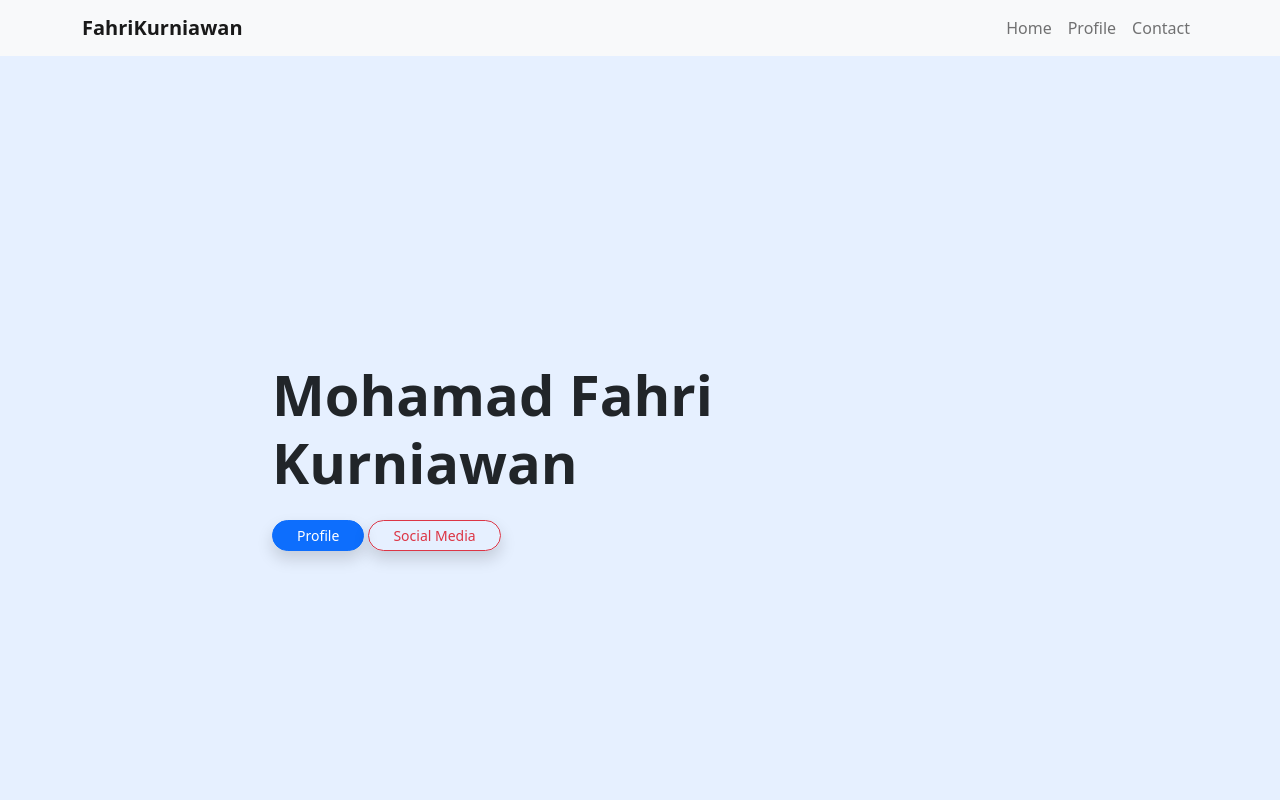
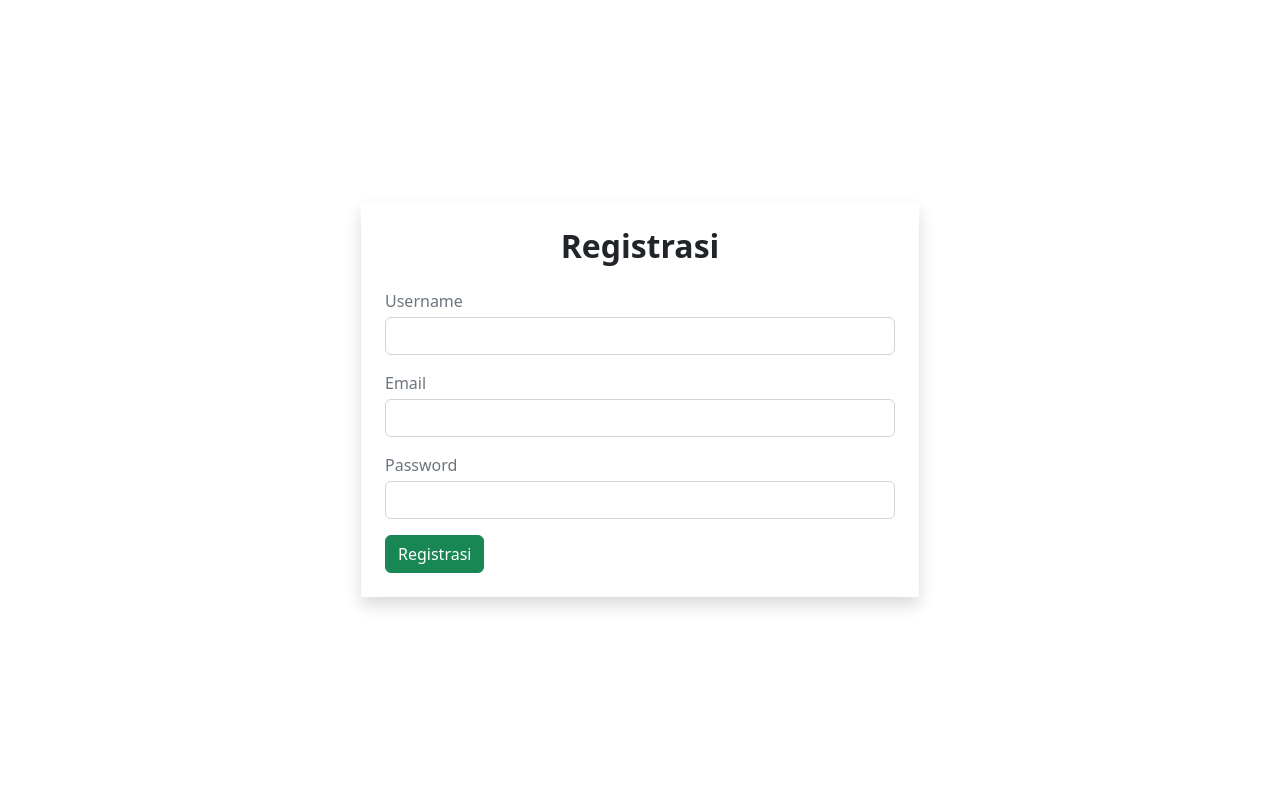
Before and after one commit to fahrikurniawan99/fahri-reactjs, a React (Create React App) app: page / in a window 1280 px wide. Shown: the top 800 px of the page. Built offline with nearby package versions, Linux system fonts and the light colour scheme.

Commit message:
Tugas RegistrasiForm

```diff
--- a/src/App.js
+++ b/src/App.js
@@ -1,10 +1,11 @@
-import TugasPortofolio from './Tugas-Portofolio';
+import FormRegistrasi from './Tugas-FormRegistrasi/FormRegistrasi';
 
 function App() {
   return (
     <div>
       {/* <Component/> */}
-      <TugasPortofolio/>
+      {/* <TugasPortofolio/> */}
+      <FormRegistrasi />
     </div>
   );
 }
--- /dev/null
+++ b/src/Tugas-FormRegistrasi/FormRegistrasi.jsx
@@ -0,0 +1,125 @@
+import React from "react";
+import * as Validator from "validatorjs";
+
+class FormRegistrasi extends React.Component {
+  state = {
+    username: "",
+    email: "",
+    password: "",
+    errors: "",
+  };
+
+  handleOnChange = (e) => {
+    const target = e.target;
+    const value = target.value;
+    const name = target.name;
+    this.setState({
+      [name]: value,
+    });
+  };
+
+  validation = (username, email, password) => {
+    const data = {
+      username,
+      email,
+      password,
+    };
+
+    const rules = {
+      username: "required|min:5",
+      email: "required|email",
+      password: "required|min:8",
+    };
+
+    const validation = new Validator(data, rules);
+
+    if (validation.passes()) {
+      const { username, email, password } = this.state;
+      alert(`Username : ${username}\nEmail : ${email}\nPassword : ${password}`);
+      this.setState({
+        username: "",
+        email: "",
+        password: "",
+        errors: "",
+      });
+    } else {
+      this.setState({
+        errors: validation.errors.all(),
+      });
+    }
+  };
+
+  handleSubmit = (e) => {
+    e.preventDefault();
+    const { username, email, password } = this.state;
+    this.validation(username, email, password);
+  };
+
+  showError = (name) => {
+    const { errors } = this.state;
+    if (errors[name] !== undefined) {
+      const message = errors[name].map((error, i) => (
+        <p key={i} className='my-0 text-danger'>
+          {error}
+        </p>
+      ));
+      return message;
+    }
+  };
+  render() {
+    return (
+      <div className='hstack container vh-100 justify-content-center'>
+        <div className='w-50'>
+          <div className='shadow p-4'>
+            <h2 className='fw-bold text-center mb-4'>Registrasi</h2>
+
+            <form onSubmit={this.handleSubmit}>
+              <label htmlFor='username' className='text-secondary mb-1'>
+                Username
+              </label>
+              <input
+                type='text'
+                id='username'
+                name='username'
+                value={this.state.username}
+                onChange={this.handleOnChange}
+                className='form-control'
+              />
+              {this.state.errors && this.showError("username")}
+
+              <label htmlFor='email' className='text-secondary mb-1 mt-3'>
+                Email
+              </label>
+              <input
+                type='email'
+                id='email'
+                name='email'
+                value={this.state.email}
+                onChange={this.handleOnChange}
+                className='form-control'
+              />
+              {this.state.errors && this.showError("email")}
+
+              <label htmlFor='password' className='text-secondary mb-1 mt-3'>
+                Password
+              </label>
+              <input
+                type='password'
+                id='password'
+                name='password'
+                value={this.state.password}
+                onChange={this.handleOnChange}
+                className='form-control'
+                ref={this.password}
+              />
+              {this.state.errors && this.showError("password")}
+
+              <button className='btn btn-success mt-3'>Registrasi</button>
+            </form>
+          </div>
+        </div>
+      </div>
+    );
+  }
+}
+export default FormRegistrasi;
```
